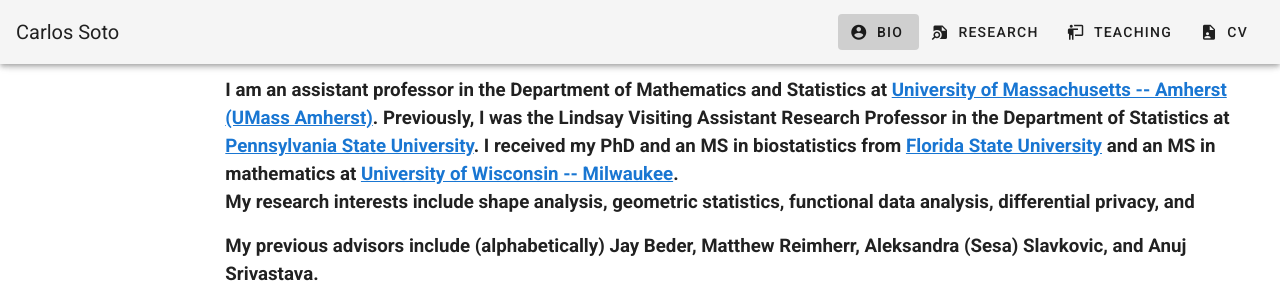
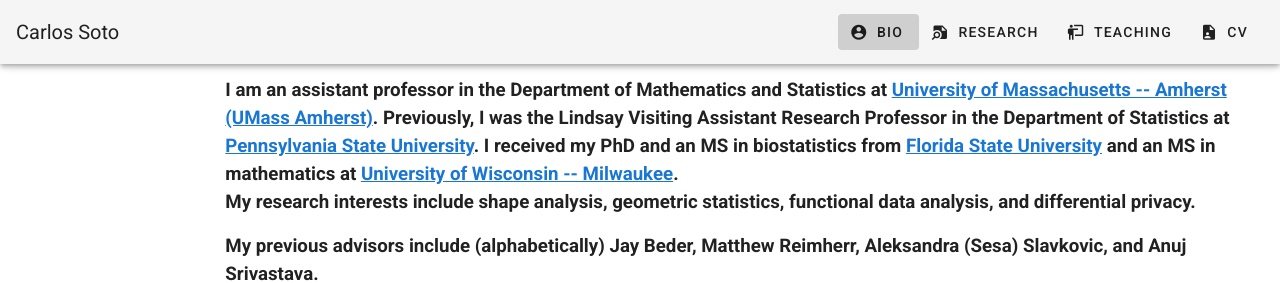
Before and after one commit to Alex-Bailon/carlos-soto-portfolio, a Nuxt app: page /bio in a window 1280 px wide. Shown: the top 283 px of the page. Built offline with nearby package versions, Linux system fonts and the light colour scheme.

Commit message:
spelling

```diff
--- a/static/bio.js
+++ b/static/bio.js
@@ -5,7 +5,7 @@
 an MS in mathematics at <a href="https://uwm.edu/math/" target="_blank">University of Wisconsin -- Milwaukee</a>.
 
 <p>
-My research interests include shape analysis, geometric statistics, functional data analysis, differential privacy, and  </p>
+My research interests include shape analysis, geometric statistics, functional data analysis, and differential privacy.</p>
 
 <p>
 My previous advisors include (alphabetically) Jay Beder, Matthew Reimherr, Aleksandra (Sesa) Slavkovic, and Anuj Srivastava. </p>
--- a/static/research.js
+++ b/static/research.js
@@ -1,6 +1,6 @@
 export default {
   intro: `My research interests lie at the intersection of geometry and statistics. This would include statistical shape analysis, manifold methods, differential privacy, and functional data analysis.
-  I am currently interested in Reproducing Kernel Hilbert spaces, Lie Groups, and regression methods on manifoldss.
+  I am currently interested in Reproducing Kernel Hilbert spaces, Lie Groups, and regression methods on manifolds.
   `,
   papers: [
 	{
```
